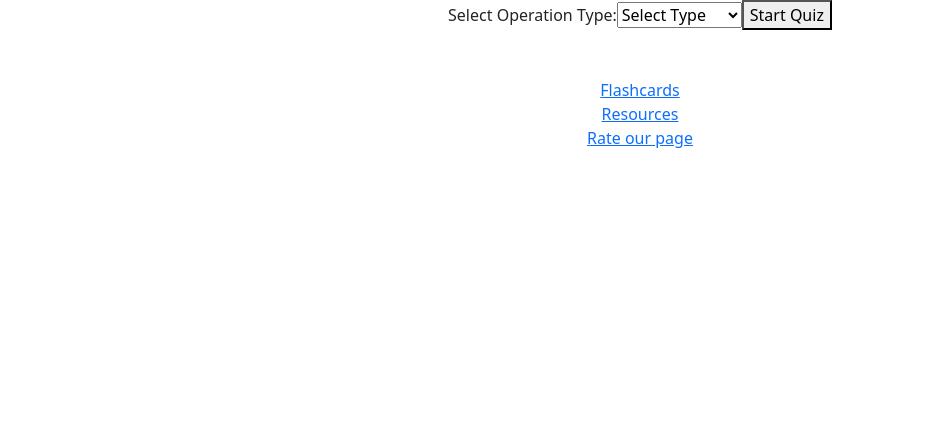
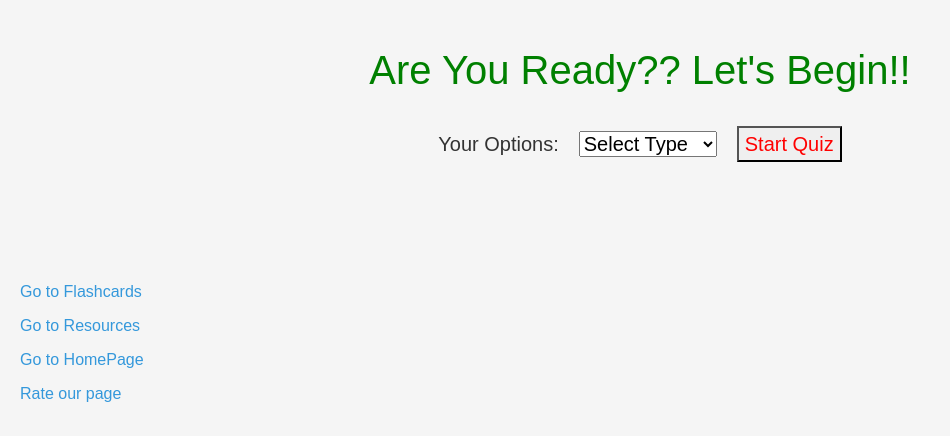
Before and after one commit to AJmints/IntelliJAC-LiftOff, a React (Create React App) app in the folder frontend_intellijac/intellijac-frontend/: page /quiz in a window 1280 px wide. Shown: the top 440 px of the page, without its empty margins (0-950 px from the left). Built offline with nearby package versions, Linux system fonts and the light colour scheme.

Commit message:
css styling for quizpage

```diff
--- a/frontend_intellijac/intellijac-frontend/src/components/Buttons.js
+++ b/frontend_intellijac/intellijac-frontend/src/components/Buttons.js
@@ -18,7 +18,7 @@ const Buttons = () => {
         <br />
         <div style={{ marginRight: "15px", marginTop: "-20px"}}>
           <h1>Come back later!!</h1>
-          <Link to="/" style={{ marginTop: "60px", textAlign: "center"}}>
+          <Link to="/rating" style={{ marginTop: "60px", textAlign: "center"}}>
             <h2>Bye-Bye!!</h2>
           </Link>
         </div>
--- a/frontend_intellijac/intellijac-frontend/src/components/Flashcards.js
+++ b/frontend_intellijac/intellijac-frontend/src/components/Flashcards.js
@@ -107,7 +107,14 @@ function Flashcards () {
                 </table>
                 </div>
             </div>
-        </div>
+
+            <Link to={"/quiz"}>Go to QuizPage</Link>
+            <br />
+            <Link to={"/resources"}>Go to Resources</Link>
+            <br />
+            <Link to="/">Go to HomePage</Link>
+            </div>
+
     );
 
 }
--- a/frontend_intellijac/intellijac-frontend/src/components/QuizPage.js
+++ b/frontend_intellijac/intellijac-frontend/src/components/QuizPage.js
@@ -1,19 +1,189 @@
+//import React, { useState } from 'react';
+//import '../styles/QuizPage.css';
+//import { Link } from "react-router-dom";
+//
+//const QuizPage = () => {
+//
+//  // Added code to change background
+//  const [style, setStyle] = useState("light");
+//
+//      const changeBackground = () => {
+//          if (style == "grey" || style == "blue") setStyle("light");
+//          else if (style == "blue" || style == "light") setStyle("grey");
+//          else setStyle("blue");
+//      }
+//
+//  // ***
+//  const [currentQuestion, setCurrentQuestion] = useState(0);
+//  const [operand1, setOperand1] = useState(0);
+//  const [operand2, setOperand2] = useState(0);
+//  const [userAnswer, setUserAnswer] = useState('');
+//  const [isCorrect, setIsCorrect] = useState(null);
+//  const [correctAnswers, setCorrectAnswers] = useState(0);
+//  const [selectedOperationType, setSelectedOperationType] = useState('');
+//
+//  const calculateGrade = () => {
+//    const percentageCorrect = (correctAnswers / 10) * 100;
+//    return percentageCorrect;
+//  };
+//
+//  const generateProblem = () => {
+//    if (currentQuestion <= 10) {
+//      const newOperand1 = Math.floor(Math.random() * 10) + 1;
+//      const newOperand2 = Math.floor(Math.random() * 10) + 1;
+//
+//      switch (selectedOperationType) {
+//        case 'addition':
+//          setOperand1(newOperand1);
+//          setOperand2(newOperand2);
+//          break;
+//        case 'subtraction':
+//          setOperand1(newOperand1 + newOperand2);
+//          setOperand2(newOperand2);
+//          break;
+//        case 'multiplication':
+//          setOperand1(newOperand1);
+//          setOperand2(newOperand2);
+//          break;
+//        case 'division':
+//          setOperand1(Math.max(newOperand1, newOperand2));
+//          setOperand2(Math.min(newOperand1, newOperand2));
+//          break;
+//        default:
+//          setOperand1(newOperand1);
+//          setOperand2(newOperand2);
+//      }
+//
+//      setUserAnswer('');
+//      setIsCorrect(null);
+//      setCurrentQuestion((prevQuestion) => prevQuestion + 1);
+//    } else {
+//      setCurrentQuestion(11);
+//    }
+//  };
+//
+//  const checkAnswer = () => {
+//    let correctAnswer;
+//
+//    switch (selectedOperationType) {
+//      case 'addition':
+//        correctAnswer = operand1 + operand2;
+//        break;
+//      case 'subtraction':
+//        correctAnswer = operand1 - operand2;
+//        break;
+//      case 'multiplication':
+//        correctAnswer = operand1 * operand2;
+//        break;
+//      case 'division':
+//        correctAnswer = operand1 / operand2;
+//        break;
+//      default:
+//        correctAnswer = operand1 + operand2;
+//    }
+//
+//    const userEnteredAnswer = parseFloat(userAnswer);
+//
+//    if (!isNaN(userEnteredAnswer) && userEnteredAnswer === correctAnswer) {
+//      setIsCorrect(true);
+//      setCorrectAnswers((prevCorrectAnswers) => prevCorrectAnswers + 1);
+//    } else {
+//      setIsCorrect(false);
+//    }
+//
+//    generateProblem();
+//  };
+//
+//  const restartQuiz = () => {
+//    setCurrentQuestion(0);
+//    setCorrectAnswers(0);
+//    setSelectedOperationType('');
+//  };
+//
+//  return (
+//    <div className='quiz-page'>
+//      {currentQuestion === 0 ? (
+//        <div>
+//          <label>Select Operation Type:</label>
+//          <select value={selectedOperationType} onChange={(e) => setSelectedOperationType(e.target.value)}>
+//            <option value=''>Select Type</option>
+//            <option value='addition'>Addition</option>
+//            <option value='subtraction'>Subtraction</option>
+//            <option value='multiplication'>Multiplication</option>
+//            <option value='division'>Division</option>
+//          </select>
+//          <button onClick={() => setCurrentQuestion(1)}>Start Quiz</button>
+//          <br></br>
+//          <br></br>
+//          <br></br>
+//          <Link to={"/flashcards/addFlashcard"}>Flashcards</Link>
+//          <br></br>
+//          <Link to={"/resources"}>Resources</Link>
+//          <br></br>
+//          <Link to={"/rating"}>Rate our page</Link>
+//          <br></br>
+//        </div>
+//      ) : (
+//        <>
+//          <h1>Math Quiz</h1>
+//          {currentQuestion <= 10 && (
+//            <>
+//              <p>
+//                Question {currentQuestion}:
+//                <br />
+//                {operand1}{' '}
+//                {selectedOperationType === 'division'
+//                  ? '÷'
+//                  : selectedOperationType === 'multiplication'
+//                  ? '×'
+//                  : selectedOperationType === 'subtraction'
+//                  ? '-'
+//                  : '+'}{' '}
+//                {operand2} =
+//              </p>
+//              <input
+//                type='text'
+//                value={userAnswer}
+//                onChange={(e) => setUserAnswer(e.target.value)}
+//                placeholder='Your Answer'
+//              />
+//              <button onClick={checkAnswer}>Submit Answer</button>
+//              <button onClick={generateProblem}>Next Problem</button>
+//
+//              {isCorrect === true && <p style={{ color: 'green' }}>Correct! 🎉</p>}
+//              {isCorrect === false && <p style={{ color: 'red' }}>Incorrect. Try again! ❌</p>}
+//            </>
+//          )}
+//
+//          {currentQuestion > 10 && (
+//            <div>
+//              <p>Quiz completed! You answered all 10 questions.</p>
+//              <p>Your grade: {calculateGrade()}%</p>
+//              <button onClick={restartQuiz}>Try Another Quiz</button>
+//            </div>
+//          )}
+//        </>
+//      )}
+//      <Link to="/">Go to HomePage</Link>
+//    </div>
+//  );
+//};
+//
+//export default QuizPage;
+
 import React, { useState } from 'react';
 import '../styles/QuizPage.css';
-import { Link } from "react-router-dom";
+import { Link } from 'react-router-dom';
 
 const QuizPage = () => {
-
-  // Added code to change background
   const [style, setStyle] = useState("light");
 
   const changeBackground = () => {
-          if (style == "grey" || style == "blue") setStyle("light");
-          else if (style == "blue" || style == "light") setStyle("grey");
+    if (style === "grey" || style === "blue") setStyle("light");
+    else if (style === "blue" || style === "light") setStyle("grey");
     else setStyle("blue");
   }
 
-  // ***
   const [currentQuestion, setCurrentQuestion] = useState(0);
   const [operand1, setOperand1] = useState(0);
   const [operand2, setOperand2] = useState(0);
@@ -91,7 +261,7 @@ const QuizPage = () => {
       setIsCorrect(false);
     }
 
-    generateProblem();
+    //generateProblem();
   };
 
   const restartQuiz = () => {
@@ -101,34 +271,35 @@ const QuizPage = () => {
   };
 
   return (
-    <div className='quiz-page'>
+    <div className={`quiz-page ${style}`}>
       {currentQuestion === 0 ? (
-        <div>
-          <label>Select Operation Type:</label>
-          <select value={selectedOperationType} onChange={(e) => setSelectedOperationType(e.target.value)}>
+        <div className="start-quiz-container">
+        <p style={{textAlign: "center", fontSize: "40px", color: "Green"}}> Are You Ready??  Let's Begin!!</p>
+          <label>Your Options: </label>
+          <select
+            value={selectedOperationType}
+            onChange={(e) => setSelectedOperationType(e.target.value)}
+          >
             <option value=''>Select Type</option>
             <option value='addition'>Addition</option>
             <option value='subtraction'>Subtraction</option>
             <option value='multiplication'>Multiplication</option>
             <option value='division'>Division</option>
           </select>
-          <button onClick={() => setCurrentQuestion(1)}>Start Quiz</button>
-          <br></br>
-          <br></br>
-          <br></br>
-          <Link to={"/flashcards/addFlashcard"}>Flashcards</Link>
-          <br></br>
-          <Link to={"/resources"}>Resources</Link>
-          <br></br>
-          <Link to={"/rating"}>Rate our page</Link>
-          <br></br>
+          <button onClick={() => setCurrentQuestion(1)} style={{ color:"red"}}>Start Quiz</button>
+          <br />
+          <br />
+          <br />
+
         </div>
       ) : (
         <>
-          <h1>Math Quiz</h1>
+          <h1 style={{ color:"black", fontSize: "50px"}}><u>Math Quiz</u></h1>
+          <br />
+          <br />
           {currentQuestion <= 10 && (
             <>
-              <p>
+              <p style={{ textAlign: "center", fontSize: "30px", color: "navyblue"}}>
                 Question {currentQuestion}:
                 <br />
                 {operand1}{' '}
@@ -146,24 +317,44 @@ const QuizPage = () => {
                 value={userAnswer}
                 onChange={(e) => setUserAnswer(e.target.value)}
                 placeholder='Your Answer'
+                style={{ marginLeft: "620px", textAlign: "center"}}
               />
-              <button onClick={checkAnswer}>Submit Answer</button>
-              <button onClick={generateProblem}>Next Problem</button>
+              <br />
+              <br />
+              <button onClick={checkAnswer} style={{ marginLeft: "660px"}}>Submit Answer</button>
+              <br />
+              <br />
+              <button onClick={generateProblem} style={{ marginLeft: "665px"}}>Next Problem</button>
+              <br />
+              <br />
 
-              {isCorrect === true && <p style={{ color: 'green' }}>Correct! 🎉</p>}
-              {isCorrect === false && <p style={{ color: 'red' }}>Incorrect. Try again! ❌</p>}
+              {isCorrect === true && (
+                <p className="correct-answer" style={{ marginLeft: "580px", fontSize: "30px"}}>Hurray, You got it right!! 🎉</p>
+              )}
+              {isCorrect === false && (
+                <p className="incorrect-answer" style={{ marginLeft: "580px", fontSize: "30px"}}>Oh noo!! Try again! ❌</p>
+              )}
             </>
           )}
 
           {currentQuestion > 10 && (
-            <div>
+            <div className="quiz-completed-container">
               <p>Quiz completed! You answered all 10 questions.</p>
               <p>Your grade: {calculateGrade()}%</p>
-              <button onClick={restartQuiz}>Try Another Quiz</button>
+              <button onClick={restartQuiz} style={{ color:"red"}}>Try Another Quiz</button>
                                   </div>
                                 )}
                               </>
                             )}
+                            <br />
+                            <br />
+                             <Link to={"/flashcards/addFlashcard"} className="nav-link">Go to Flashcards</Link>
+
+                                      <Link to={"/resources"} className="nav-link">Go to Resources</Link>
+                                      <Link to="/" className="nav-link">Go to HomePage</Link>
+                                      <Link to={"/rating"} className="nav-link">Rate our page</Link>
+
+
                           </div>
                         );
                       };
--- a/frontend_intellijac/intellijac-frontend/src/components/Rating.js
+++ b/frontend_intellijac/intellijac-frontend/src/components/Rating.js
@@ -1,6 +1,7 @@
 import React, {useState} from "react";
 import './Rating.css';
 import { FaStar } from "react-icons/fa";
+import { Link } from "react-router-dom";
 
 function Ratings() {
 
@@ -43,6 +44,8 @@ function Ratings() {
                 })}
 
                 <h4> Your rating is {rating}.</h4>
+                <br />
+                <Link to="/">Go to HomePage</Link>
             </div>
 
         //</body>
--- a/frontend_intellijac/intellijac-frontend/src/components/Resources.js
+++ b/frontend_intellijac/intellijac-frontend/src/components/Resources.js
@@ -1,5 +1,6 @@
 import React, { useState } from "react";
 import './Resources.css';
+import { Link } from 'react-router-dom';
 import { ResourcesList } from './resourceslist';
 
 function Resources (){
@@ -22,6 +23,14 @@ return(
                 <li key={resource.id} className="listItem"><a href={`${resource.url}`}>{resource.name}</a></li>
             ))}
         </ul>
+        <br />
+        <br />
+        <Link to={"/flashcards/addFlashcard"} style={{ marginRight: "700px" }}>
+          Go to Flashcards
+        </Link>
+
+        <Link to={"/quiz"} style={{ marginRight: "710px" }}>Go to QuizPage</Link>
+        <Link to={"/"} style={{ marginRight: "700px" }}>Go to HomePage</Link>
     </div>
 
 )
--- a/frontend_intellijac/intellijac-frontend/src/components/TeamPage.js
+++ b/frontend_intellijac/intellijac-frontend/src/components/TeamPage.js
@@ -21,8 +21,9 @@ const TeamPage = () => {
         <h2>Jose Pablo Barragan</h2>
         <h4>Role: Full Stack Developer</h4>
         <p>Email: jp@launchcode.com</p>
-
-        <img className="developer-image" src={require('./images/JP.png')} alt="Jose Pablo Barragan" />
+<br />
+<br />
+        <img className="developer-image" src={require('./images/JP.png')} alt="Jose Pablo Barragan" style={{marginBottom: "5px", marginTop: "-5px"}} />
     </div>
 
     <div className="developer-card">
--- a/frontend_intellijac/intellijac-frontend/src/styles/QuizPage.css
+++ b/frontend_intellijac/intellijac-frontend/src/styles/QuizPage.css
@@ -1,7 +1,66 @@
-.quiz-page{
-    display: flex;
-    flex-direction: column;
-    align-items: center;
-    justify-content: center;
-    text-align: center;
+
+.quiz-page {
+  font-family: 'Arial', sans-serif;
+  padding: 20px;
 }
+
+.light {
+  background-color: #f5f5f5;
+  color: #333;
+}
+
+.grey {
+  background-color: #ccc;
+  color: #333;
+}
+
+.blue {
+  background-color: #3498db;
+  color: #fff;
+}
+
+.start-quiz-container {
+  text-align: center;
+  margin-top: 20px;
+  font-size: 20px;
+}
+
+.start-quiz-container label,
+.start-quiz-container select,
+.start-quiz-container button {
+  margin: 10px;
+}
+
+.nav-link {
+  display: block;
+  margin-bottom: 10px;
+  color: #3498db;
+  text-decoration: none;
+}
+
+.nav-link:hover {
+  text-decoration: underline;
+}
+
+.correct-answer {
+  color: green;
+  font-weight: bold;
+}
+
+.incorrect-answer {
+  color: red;
+  font-weight: bold;
+}
+
+.quiz-completed-container {
+  text-align: center;
+  margin-top: 20px;
+  color: purple;
+  font-size: 40px;
+}
+
+.quiz-completed-container button {
+  margin-top: 10px;
+  font-size: 20px;
+
+}
```
Lines whose indentation alone changed are shown as unchanged.
